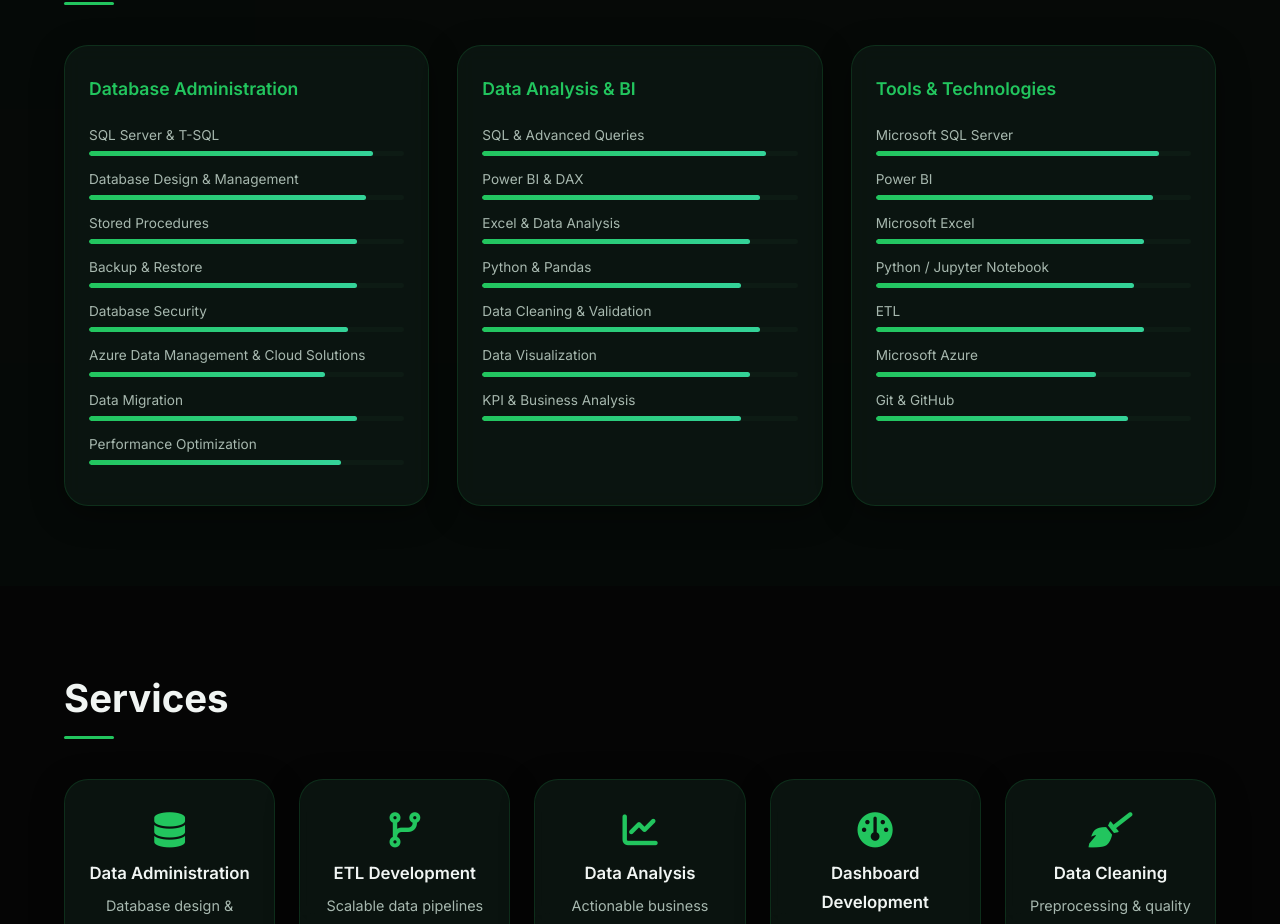
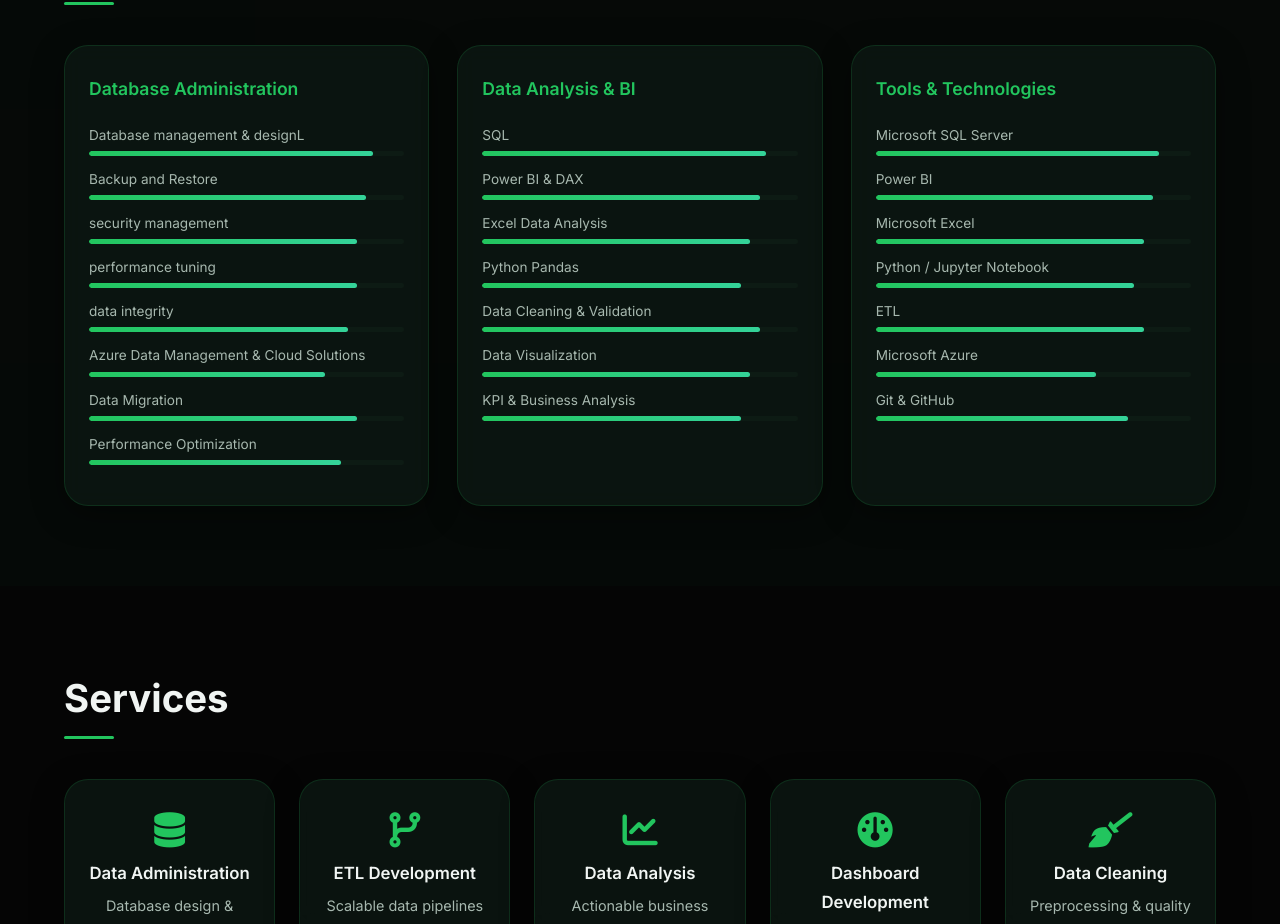
Before and after one commit to samatarabdi289-byte/samatar-portfolio, a plain HTML site: page index.html in a window 1280 px wide. Shown: the part 1670-2594 px from the top of the page. Drawn offline with Linux system fonts and the light colour scheme.

Commit message:
update website

```diff
--- a/index.html
+++ b/index.html
@@ -1691,35 +1691,35 @@
           <h4>Database Administration</h4>
 
           <div class="skill-item">
-            <span>SQL Server & T-SQL</span>
+            <span>Database management & designL</span>
             <div class="progress-bar">
               <div class="progress-fill" data-width="90"></div>
             </div>
           </div>
 
           <div class="skill-item">
-            <span>Database Design & Management</span>
+            <span>Backup and Restore</span>
             <div class="progress-bar">
               <div class="progress-fill" data-width="88"></div>
             </div>
           </div>
 
           <div class="skill-item">
-            <span>Stored Procedures</span>
+            <span>security management</span>
             <div class="progress-bar">
               <div class="progress-fill" data-width="85"></div>
             </div>
           </div>
 
           <div class="skill-item">
-            <span>Backup & Restore</span>
+            <span>performance tuning</span>
             <div class="progress-bar">
               <div class="progress-fill" data-width="85"></div>
             </div>
           </div>
 
           <div class="skill-item">
-            <span>Database Security</span>
+            <span>data integrity</span>
             <div class="progress-bar">
               <div class="progress-fill" data-width="82"></div>
             </div>
@@ -1753,7 +1753,7 @@
           <h4>Data Analysis & BI</h4>
 
           <div class="skill-item">
-            <span>SQL & Advanced Queries</span>
+            <span>SQL </span>
             <div class="progress-bar">
               <div class="progress-fill" data-width="90"></div>
             </div>
@@ -1767,14 +1767,14 @@
           </div>
 
           <div class="skill-item">
-            <span>Excel & Data Analysis</span>
+            <span>Excel  Data Analysis</span>
             <div class="progress-bar">
               <div class="progress-fill" data-width="85"></div>
             </div>
           </div>
 
           <div class="skill-item">
-            <span>Python & Pandas</span>
+            <span>Python  Pandas</span>
             <div class="progress-bar">
               <div class="progress-fill" data-width="82"></div>
             </div>
```
